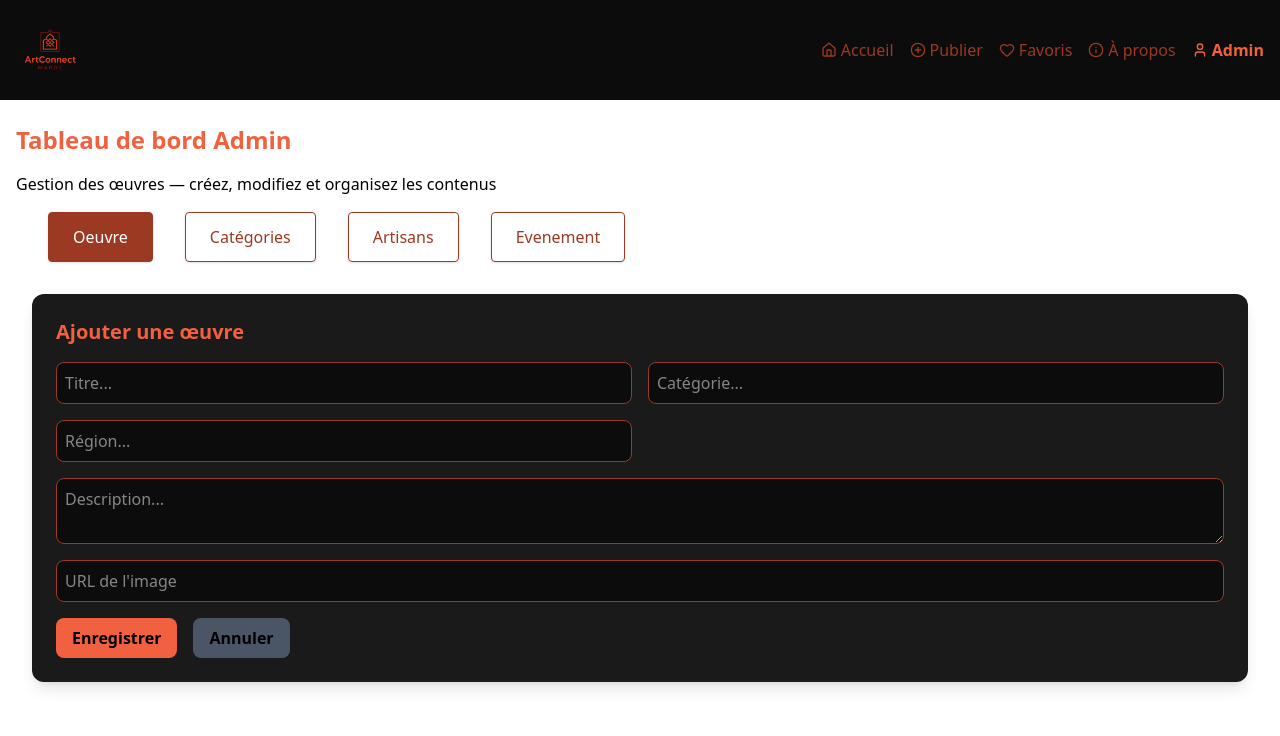
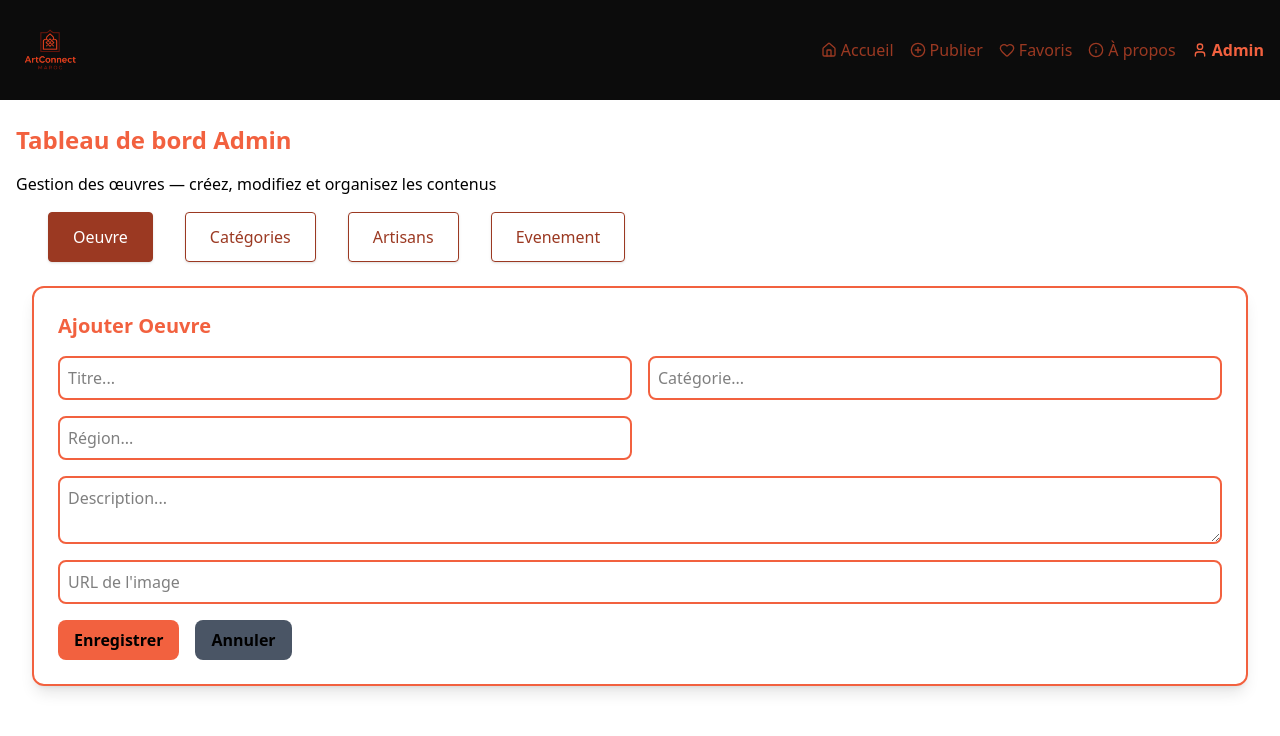
Before and after one commit to Mouad1949/brief_4-, a React (Vite) app: page /admin in a window 1280 px wide. Shown: the top 736 px of the page. Built offline with nearby package versions, Linux system fonts and the light colour scheme; data requests are answered from the project's data file.

Commit message:
update in context

```diff
--- a/src/Components/Acuiels/Oeuvres.jsx
+++ b/src/Components/Acuiels/Oeuvres.jsx
@@ -1,39 +1,9 @@
 
-import React from "react";
+import React, { useContext } from "react";
+import { OeuvresContext } from "../../Context/OeuvresProvider";
 
 export default function Oeuvres() {
-  const oeuvres = [
-    {
-      id: 1,
-      titre: "Tapis berbère",
-      image: "/src/assets/tapis.jpeg",
-      region: "Taznakht, Maroc",
-    },
-    {
-      id: 2,
-      titre: "Zellige traditionnel",
-      image: "/src/assets/zellige.jpeg",
-      region: "Fès, Maroc",
-    },
-    {
-      id: 3,
-      titre: "Plâtre sculpté",
-      image: "/src/assets/platre.jpg",
-      region: "Marrakech, Maroc",
-    },
-    {
-      id: 4,
-      titre: "Poterie artisanale",
-      image: "/src/assets/pottery.jpeg",
-      region: "Safi, Maroc",
-    },
-    {
-      id: 5,
-      titre: "Poterie artisanale",
-      image: "/src/assets/pottery.jpeg",
-      region: "Safi, Maroc",
-    }
-  ];
+  const {oeuvres} = useContext(OeuvresContext);
 
   return (
     <div className="">
@@ -42,6 +12,9 @@ export default function Oeuvres() {
         Dernières Œuvres
       </h2>
 
+      {
+        oeuvres.length === 0 ? (<p>Aucune œuvre trouvée...</p>) :
+        (
           <div className="grid grid-cols-1 sm:grid-cols-2 md:grid-cols-3 lg:grid-cols-5 gap-6">
             {oeuvres.map((item) => (
               <div
@@ -63,10 +36,10 @@ export default function Oeuvres() {
                   <button className="inline-block cursor-pointer rounded bg-[#9B3922] px-6 py-3 font-medium text-white shadow hover:bg-transparent hover:text-[#9B3922] border border-[#9B3922] transition">Ajouter des favoris</button>
                 </div>
               </div>
-
               ))}
-
           </div>
+        )
+      }
     </section>
     </div>
   );
--- a/src/Components/Admin/AddForm.jsx
+++ b/src/Components/Admin/AddForm.jsx
@@ -1,11 +1,13 @@
 import React, { useState } from "react";
 
-export default function AddForm({ onCancel, onSave }) {
+export default function AddForm({ onCancel, onSave}) {
   const [title, setTitle] = useState("");
   const [category, setCategory] = useState("");
   const [region, setRegion] = useState("");
   const [description, setDescription] = useState("");
   const [image, setImage] = useState("");
+   const buttons = ["Oeuvre", "Catégories", "Artisans", "Evenement"];
+  const [active, setActive] = useState("Oeuvre");
 
   const handleSubmit = (e) => {
     e.preventDefault();
@@ -21,36 +23,59 @@ export default function AddForm({ onCancel, onSave }) {
     setImage("");
   };
 
+
   return (
-    <div className="bg-[#1a1a1a] p-6 rounded-xl shadow-lg mb-6">
-      <h2 className="text-xl font-bold text-[#F2613F] mb-4">Ajouter une œuvre</h2>
+    <div>
+      <div className="flex justify-baseline mb-6">
+        {buttons.map((btn) => (
+          <button
+            key={btn}
+            onClick={() => setActive(btn)}
+            className={`inline-block mx-4 cursor-pointer rounded px-6 py-3 font-medium shadow border transition
+              ${
+                active === btn
+                  ? "bg-[#9B3922] text-white border-[#9B3922]"
+                  : "text-[#9B3922] border-[#9B3922] hover:bg-[#9B3922] hover:text-white"
+              }`}
+          >
+            {btn}
+          </button>
+        ))}
+      </div>
+
+      {/* فورم */}
+      <div className="border-2 border-[#F2613F] p-6 rounded-xl shadow-lg mb-6">
+        <h2 className="text-xl font-bold text-[#F2613F] mb-4">
+          Ajouter {active}
+        </h2>
+
         <form onSubmit={handleSubmit} className="grid grid-cols-2 gap-4">
           <input
             type="text"
             placeholder="Titre..."
             value={title}
             onChange={(e) => setTitle(e.target.value)}
-          className="p-2 rounded-lg bg-[#0C0C0C] border border-[#9B3922] text-white"
+            className="p-2 rounded-lg border-2 border-[#F2613F]"
           />
           <input
             type="text"
             placeholder="Catégorie..."
             value={category}
             onChange={(e) => setCategory(e.target.value)}
-          className="p-2 rounded-lg bg-[#0C0C0C] border border-[#9B3922] text-white"
+            className="p-2 rounded-lg border-2 border-[#F2613F]"
           />
           <input
             type="text"
             placeholder="Région..."
             value={region}
             onChange={(e) => setRegion(e.target.value)}
-          className="p-2 rounded-lg bg-[#0C0C0C] border border-[#9B3922] text-white"
+            className="p-2 rounded-lg border-2 border-[#F2613F]"
           />
           <textarea
             placeholder="Description..."
             value={description}
             onChange={(e) => setDescription(e.target.value)}
-          className="p-2 rounded-lg bg-[#0C0C0C] border border-[#9B3922] text-white col-span-2"
+            className="p-2 rounded-lg border-2 border-[#F2613F] col-span-2"
           ></textarea>
 
           <input
@@ -58,7 +83,7 @@ export default function AddForm({ onCancel, onSave }) {
             placeholder="URL de l'image"
             value={image}
             onChange={(e) => setImage(e.target.value)}
-          className="p-2 rounded-lg bg-[#0C0C0C] border border-[#9B3922] text-white col-span-2"
+            className="p-2 rounded-lg  border-2 border-[#F2613F] col-span-2"
           />
 
           <div className="flex gap-4 col-span-2">
@@ -78,5 +103,6 @@ export default function AddForm({ onCancel, onSave }) {
           </div>
         </form>
       </div>
+    </div>
   );
 }
--- a/src/Components/Admin/ComponentButton.jsx
+++ /dev/null
@@ -1,23 +0,0 @@
-import React, { useState } from 'react'
-
-function ComponentButton() {
-  const [active,setActive] = useState('Oeuvre');
-  const buttons = ['Oeuvre','Catégories','Artisans','Evenement'];
-  return (
-    <div className='flex justify-baseline '>
-      {/* <button className=" bg-[#9B3922] px-6 py-3 font-medium text-white shadow hover:bg-transparent hover:">Ajouter des favoris</button> */}
-
-      {
-        buttons.map(btn=>(
-            <button key={btn}
-            onClick={() => setActive(btn)}
-            className={`inline-block mx-4 cursor-pointer rounded px-6 py-3 font-medium shadow border transition
-              ${active === btn ? "bg-[#9B3922] text-white border-[#9B3922]" :"text-[#9B3922] border-[#9B3922] hover:bg-[#9B3922] hover:text-white"}`}>{btn}</button>
-        ))
-      }
-
-    </div>
-  )
-}
-
-export default ComponentButton
--- /dev/null
+++ b/src/Context/OeuvresProvider.jsx
@@ -0,0 +1,21 @@
+import axios from "axios";
+import { createContext, useState, useEffect } from "react";
+
+export const OeuvresContext = createContext();
+
+export const OeuvresProvider = ({ children }) => {
+  const [oeuvres, setOeuvres] = useState([]);
+
+  useEffect(() => {
+    axios
+      .get("http://localhost:3000/oeuvres")
+      .then((res) => setOeuvres(res.data))
+      .catch((err) => console.error(err));
+  }, []);
+
+  return (
+    <OeuvresContext.Provider value={{oeuvres}}>
+      {children}
+    </OeuvresContext.Provider>
+  );
+};
--- a/src/Pages/Admin.jsx
+++ b/src/Pages/Admin.jsx
@@ -1,5 +1,4 @@
 import React from "react";
-import ComponentButton from "../Components/Admin/ComponentButton";
 import AddForm from "../Components/Admin/AddForm";
 import SearchForm from "../Components/Admin/SearchForm";
 import CardItem from "../Components/Admin/CardItem";
@@ -9,9 +8,6 @@ export default function Admin() {
     <div>
       <h1 className="text-2xl font-bold text-[#F2613F] mb-4">Tableau de bord Admin</h1>
       <p>Gestion des œuvres — créez, modifiez et organisez les contenus</p>
-      <div className="p-4">
-          <ComponentButton />
-      </div>
       <div className="p-4">
           <AddForm />
       </div>
```
Also changed, not shown: src/App.jsx (+7 -3 lines). Lines whose indentation alone changed are shown as unchanged.
